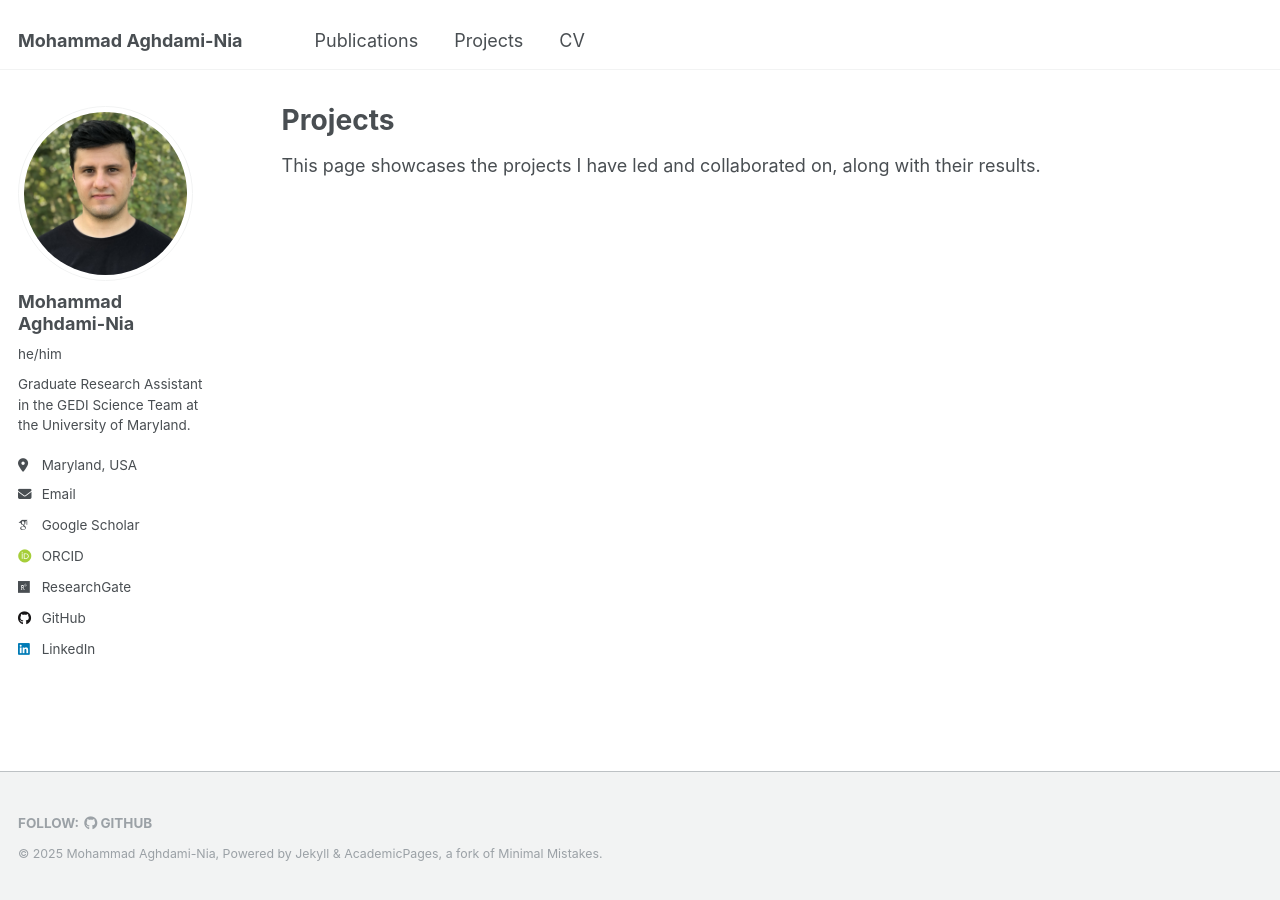
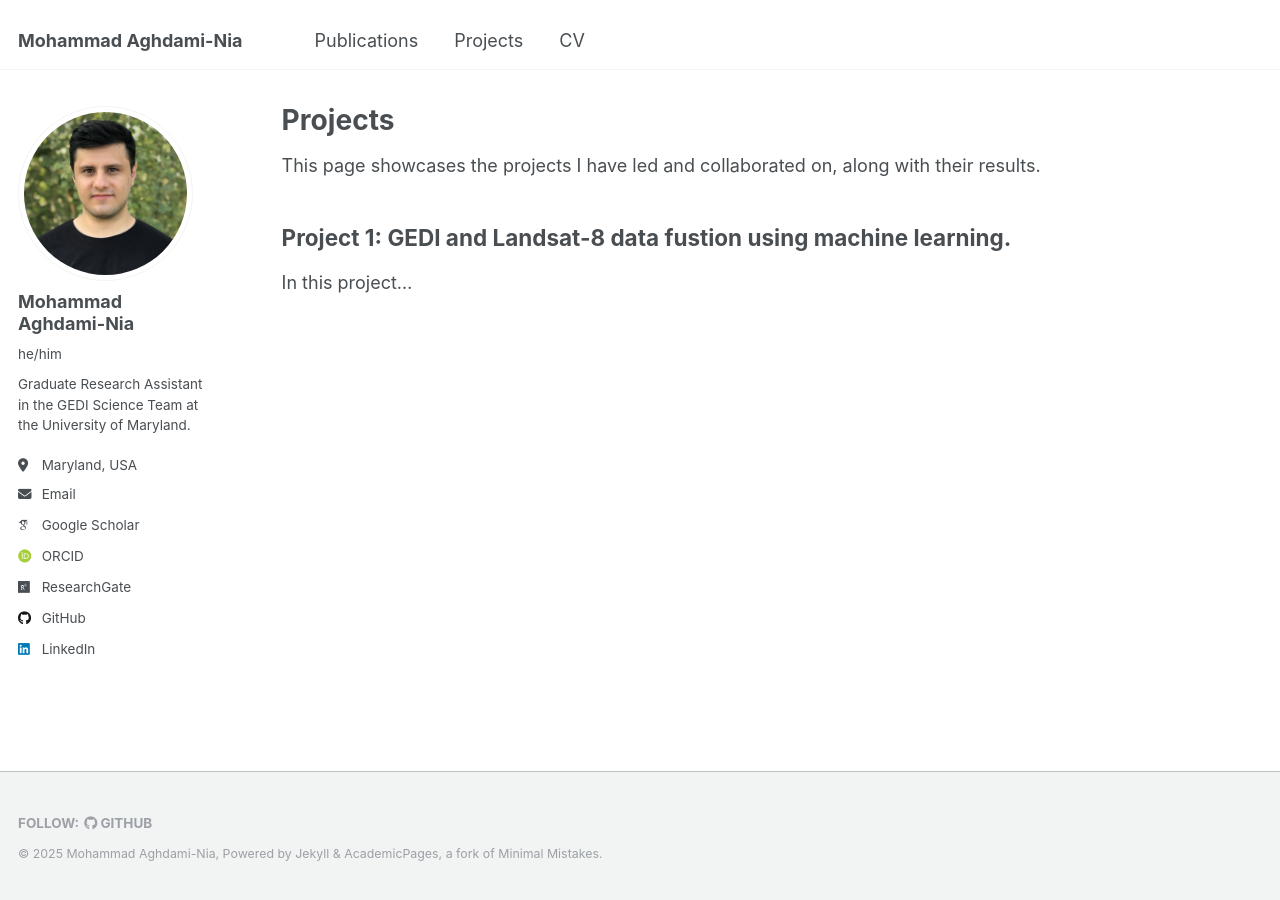
Before and after one commit to mo-agh/mo-agh.github.io, a Jekyll site: the page built from _pages/projects.md, in a window 1280 px wide. Built offline with Jekyll 4.4.1, drawn with Linux system fonts in a browser that asks for light colours; some web fonts are replaced.

Commit message:
Update projects.md

```diff
--- a/_pages/projects.md
+++ b/_pages/projects.md
@@ -6,3 +6,7 @@ author_profile: true
 ---
 
 This page showcases the projects I have led and collaborated on, along with their results.
+
+
+## Project 1: GEDI and Landsat-8 data fustion using machine learning.
+In this project...
```
